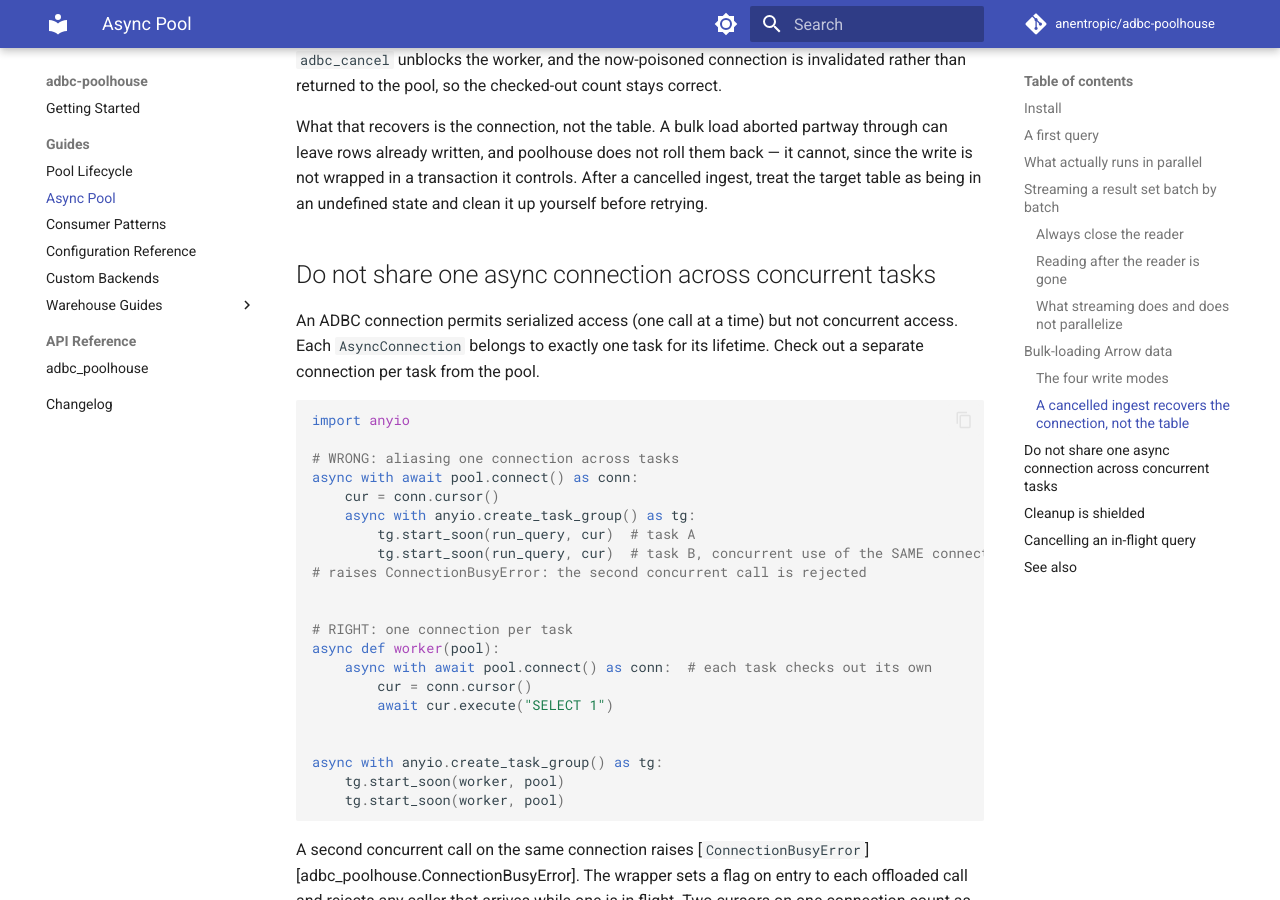
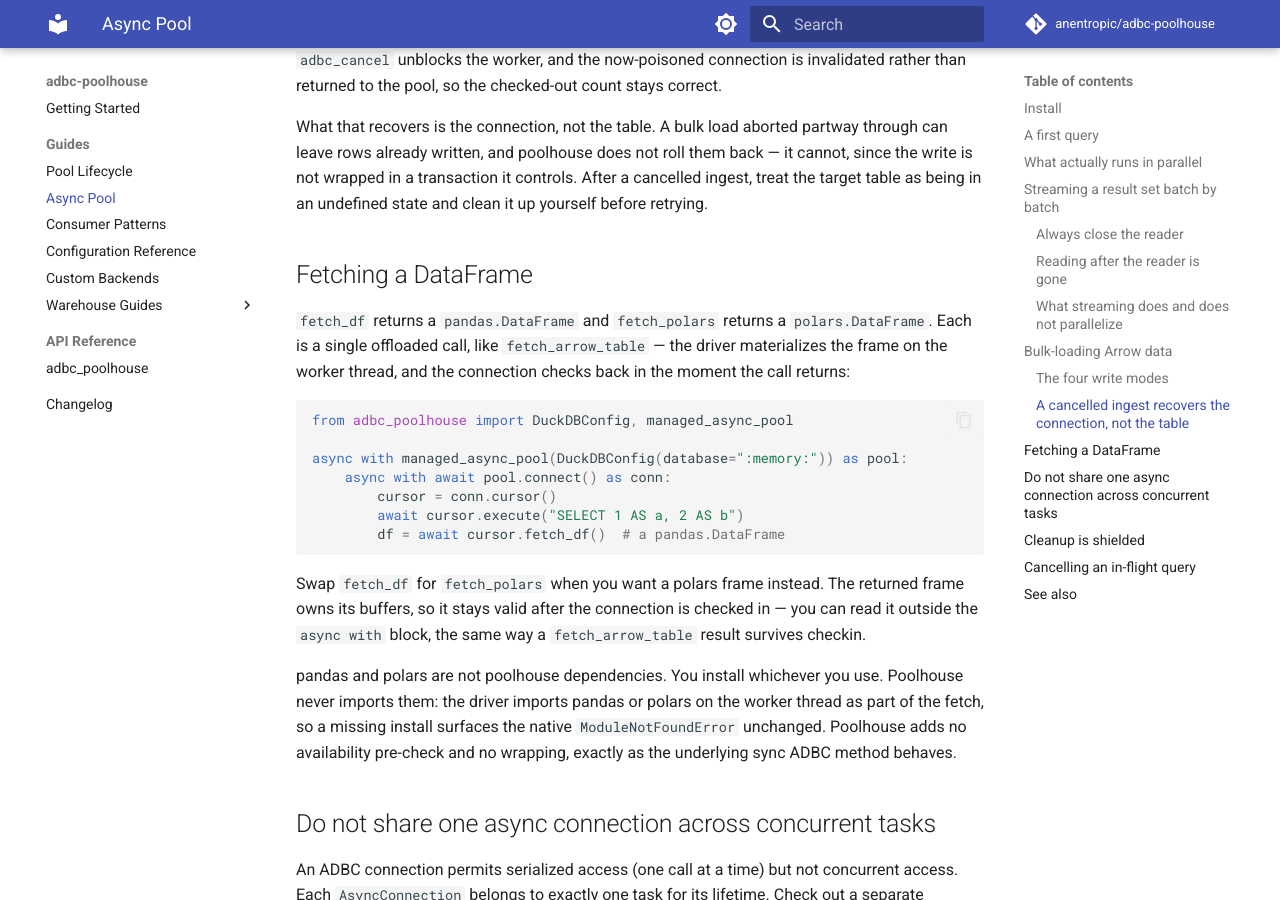
Before and after one commit to anentropic/adbc-poolhouse, an MkDocs documentation site: the page built from docs/src/guides/async.md, in a window 1280 px wide and 900 px high, scrolled down 5868 px. Built offline with MkDocs 1.6.1 and Material for MkDocs 9.7.7, drawn with Linux system fonts in a browser that asks for light colours; comment, search, counter and statistics services are not loaded.

Commit message:
docs(31-02): document fetch_df/fetch_polars in the async guide
- Add a "Fetching a DataFrame" section covering fetch_df -> pandas.DataFrame
  and fetch_polars -> polars.DataFrame as single offloaded calls
- State the self-owning-frame guarantee (valid after checkin, DF-04)
- State the user-supplied pandas/polars contract: poolhouse never imports them,
  a missing install surfaces the native ModuleNotFoundError unchanged (DF-03)
- Plain fenced python block (no !!! example admonition, project rule)

Co-Authored-By: Claude Opus 4.8 (1M context) <noreply@anthropic.com>

````diff
--- a/docs/src/guides/async.md
+++ b/docs/src/guides/async.md
@@ -277,6 +277,34 @@ cannot, since the write is not wrapped in a transaction it controls. After a
 cancelled ingest, treat the target table as being in an undefined state and clean
 it up yourself before retrying.
 
+## Fetching a DataFrame
+
+`fetch_df` returns a `pandas.DataFrame` and `fetch_polars` returns a
+`polars.DataFrame`. Each is a single offloaded call, like `fetch_arrow_table` — the
+driver materializes the frame on the worker thread, and the connection checks back
+in the moment the call returns:
+
+```python
+from adbc_poolhouse import DuckDBConfig, managed_async_pool
+
+async with managed_async_pool(DuckDBConfig(database=":memory:")) as pool:
+    async with await pool.connect() as conn:
+        cursor = conn.cursor()
+        await cursor.execute("SELECT 1 AS a, 2 AS b")
+        df = await cursor.fetch_df()  # a pandas.DataFrame
+```
+
+Swap `fetch_df` for `fetch_polars` when you want a polars frame instead. The
+returned frame owns its buffers, so it stays valid after the connection is checked
+in — you can read it outside the `async with` block, the same way a
+`fetch_arrow_table` result survives checkin.
+
+pandas and polars are not poolhouse dependencies. You install whichever you use.
+Poolhouse never imports them: the driver imports pandas or polars on the worker
+thread as part of the fetch, so a missing install surfaces the native
+`ModuleNotFoundError` unchanged. Poolhouse adds no availability pre-check and no
+wrapping, exactly as the underlying sync ADBC method behaves.
+
 ## Do not share one async connection across concurrent tasks
 
 An ADBC connection permits serialized access (one call at a time) but not
````
